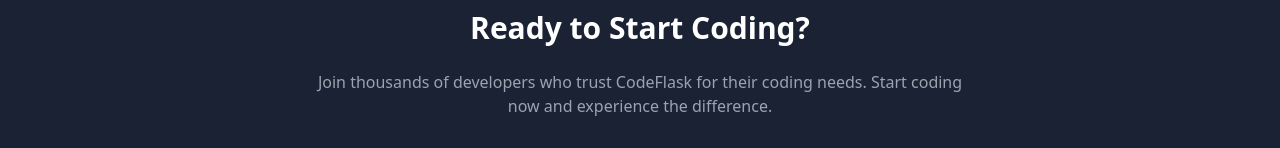
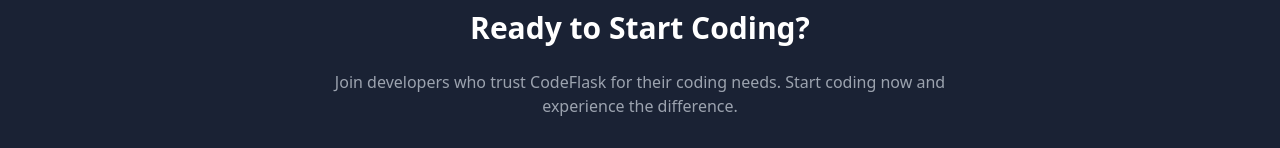
Before and after one commit to Abhish3341/CODE-FLASK, a React (Vite) app in the folder Frontend/: page /features in a window 1280 px wide. Shown: the part 1222-1370 px from the top of the page. Built offline with nearby package versions, Linux system fonts and the light colour scheme; no server answers.

Commit message:
updates for features page

```diff
--- a/Frontend/src/pages/Features.tsx
+++ b/Frontend/src/pages/Features.tsx
@@ -91,7 +91,7 @@
             Ready to Start Coding?
           </h2>
           <p className="text-[var(--color-text-secondary)] mb-8 max-w-2xl mx-auto">
-            Join thousands of developers who trust CodeFlask for their coding needs.
+            Join developers who trust CodeFlask for their coding needs.
             Start coding now and experience the difference.
           </p>
           <Link
```
